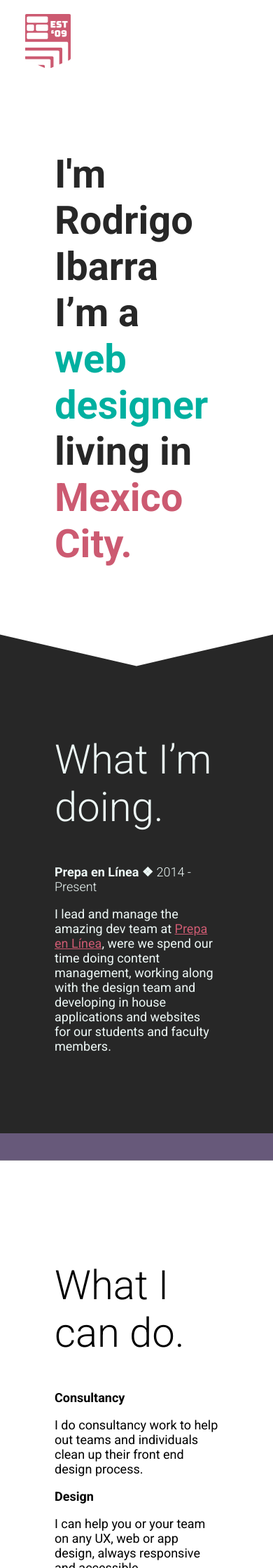
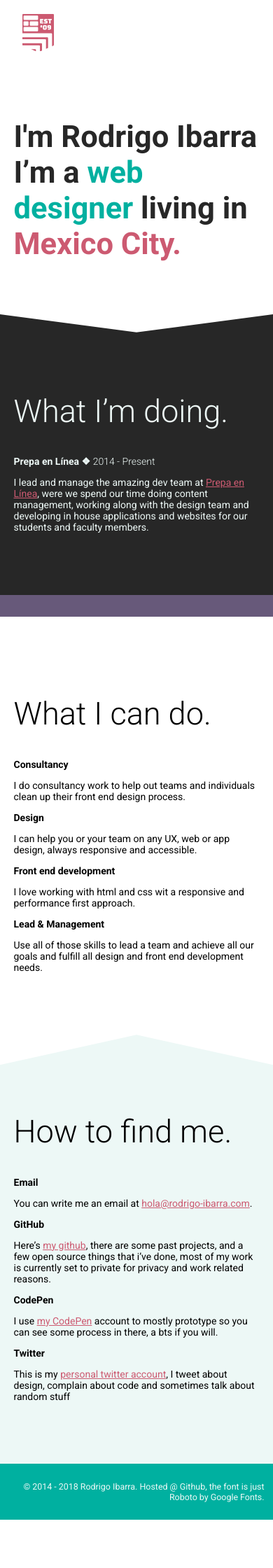
Before and after one commit to rodrigoibarra/rodrigo-ibarra.com, a Jekyll site: the page built from index.html, in a window 390 px wide. Shown: the top 2240 px of the page at 70% size. Built offline with Jekyll 4.4.1, drawn with Linux system fonts in a browser that asks for light colours; after the commit the page ends 2171 px from its top, so only the background shows below that.

Commit message:
adds a bit of responsiveness to the site, it currently doesnt need that much

```diff
--- a/_scss/_nav.scss
+++ b/_scss/_nav.scss
@@ -15,5 +15,8 @@
 }
 .crest{
   width:65px;
-  fill:$red;
+	fill:$red;
+	@media screen and (max-width: 670px) {
+		width:45px;
+ }
 }
--- a/css/global.scss
+++ b/css/global.scss
@@ -20,6 +20,9 @@ body{
 	font-family: 'Roboto', sans-serif;
 	font-size:18px;
 	font-weight: 400;
+	@media screen and (max-width: 670px) {
+        font-size: 14px;
+     }
 }
 
 a, a:hover, a:visited, a:focus{
@@ -31,6 +34,10 @@ a, a:hover, a:visited, a:focus{
 
 header, .work-section, .services-section, .contact-section{
 	padding:5.333em 20%;
+
+	@media screen and (max-width: 670px) {
+        padding:5.333em 5%;
+     }
 }
 
 @import "work";
```
